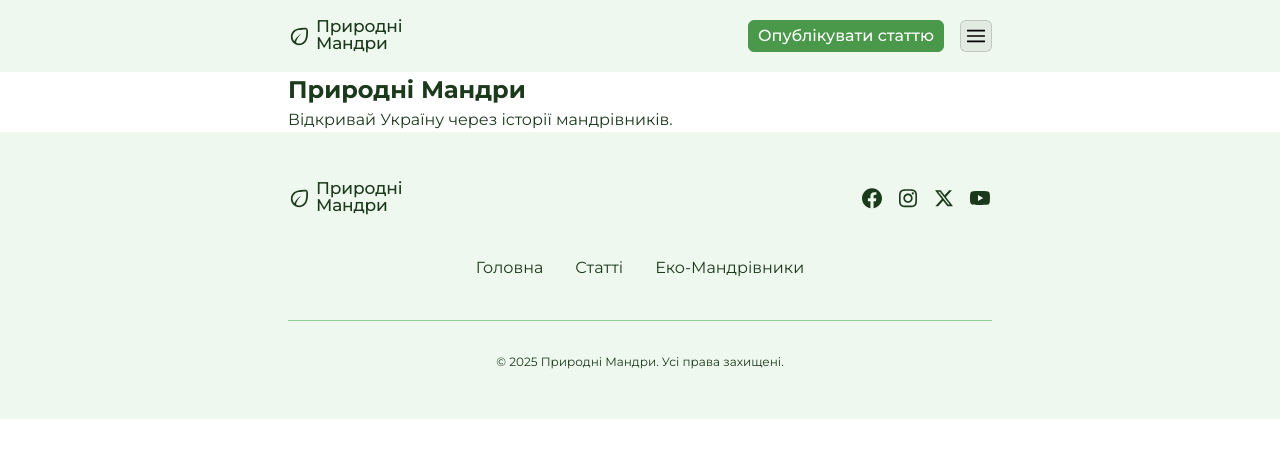
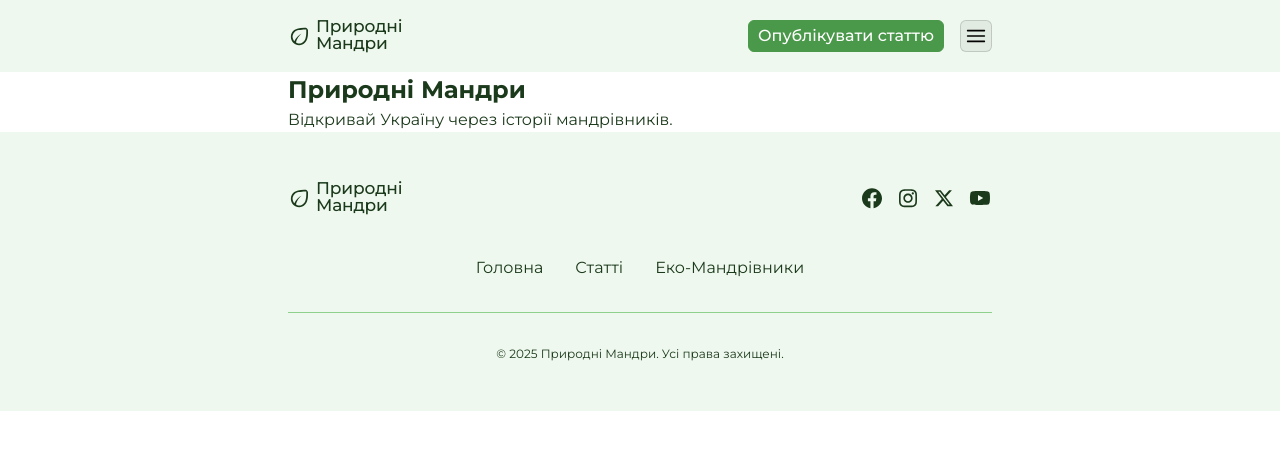
Before and after one commit to YshTi/project-TerraCode_FE, a Next.js app: page / in a window 1280 px wide. Shown: the top 458 px of the page. Built offline with nearby package versions, Linux system fonts and the light colour scheme.

Commit message:
Remove margin-top from hr class in footer.module.css
Removed margin-top from hr class in footer styles for tablet and desktop. Margin is same for all screens.

```diff
--- a/src/components/footer/footer.module.css
+++ b/src/components/footer/footer.module.css
@@ -132,10 +132,6 @@
 
         gap: 32px;
     }
-
-    .hr {
-        margin-top: 32px;
-    }
 }
 
 
```
